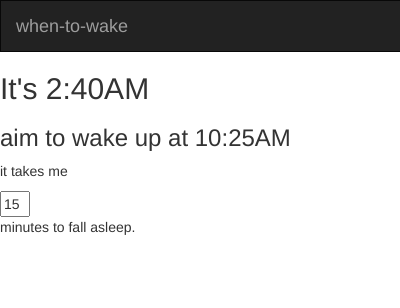
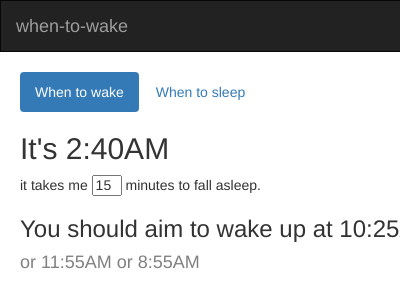
Before and after one commit to Extrct/when-to-wake, a browser extension: page app/popup.html in a window 400 px wide. Shown: the top 308 px of the page. Drawn offline with nearby package versions, Linux system fonts and the light colour scheme; some packages are replaced by stand-ins of ours; files that its build step writes are made by us from their sources; a script that the page names is missing.

Commit message:
added angular-bootstrap

```diff
--- a/app/popup.html
+++ b/app/popup.html
@@ -3,6 +3,7 @@
   <head>
     <meta charset="utf-8">
     <link rel="stylesheet" type="text/css" href="bower_components/bootstrap/dist/css/bootstrap.min.css">
+
   </head>
   <body style="width: 600px; height: 500px">
     <div ng-controller="PopupController as m">
@@ -14,14 +15,29 @@
         </div>
       </nav>
 
-      <h2>It's {{m.now | date : "h:mma"}}</h2>
-      <h3>aim to wake up at {{m.wakeUpAt(m.now.getTime())| date : "h:mma"}}</h3>
-      <p>it takes me </p>
-      <input style="width: 30px"ng-model="m.minsToSleep"/>
-      <p>minutes to fall asleep.</p>
+      <div style="padding-left: 20px">
+        <ul class="nav nav-pills">
+            <li ng-class="{active:m.isSet(1)}"><a href ng-click="m.setTab(1)">When to wake</a></li>
+            <li ng-class="{active:m.isSet(2)}"><a href ng-click="m.setTab(2)">When to sleep</a></li>
+        </ul>
+        <h2>It's {{m.now | date : "h:mma"}}</h2>
+        <h5>it takes me <input style="width: 30px"ng-model="m.minsToSleep"/> minutes to fall asleep.</h5>
+        <div ng-show="m.isSet(1)">
+             <h3>You should aim to wake up at {{m.wakeUpAt(m.now.getTime(),5) | date : "h:mma"}}</h3>
+             <h4 style="color: grey"> or {{m.wakeUpAt(m.now.getTime(),6) | date : "h:mma"}} or {{m.wakeUpAt(m.now.getTime(),4) | date : "h:mma"}}</h4>
+        </div>
+        <div ng-show="m.isSet(2)">
+             <h3>I want to wake up at {{ m.selTime | date : "h:mma"}}</h3>
+             <div uib-timepicker ng-model="m.selTime" ng-change="" hour-step="1" minute-step="15" show-meridian="true"></div>
+        </div>
+      </div>
       <script type="text/javascript" src="bower_components/angular/angular.min.js" /></script>
       <script type="text/javascript" src="bower_components/jquery/dist/jquery.min.js" /></script>
+      <script type="text/javascript" src="bower_components/angular-animate/angular-animate.min.js" /></script>
+      <script type="text/javascript" src="bower_components/angular-sanitize/angular-sanitize.min.js" /></script>
+      <script type="text/javascript" src="bower_components/angular-bootstrap/ui-bootstrap-tpls.min.js" /></script>
       <script type="text/javascript" src="scripts/popup.js"></script>
+
     </div>
   </body>
 </html>
--- a/app/scripts.babel/popup.js
+++ b/app/scripts.babel/popup.js
@@ -1,8 +1,25 @@
-angular.module('app', [])
-  .controller('PopupController', function() {
-  	this.now = new Date();
-  	this.minsToSleep = 15;
-	this.wakeUpAt = function(time){
-		return time + (60000 * 5 * 90) + (60000 * this.minsToSleep);
-	}
-  });
+'use strict';
+
+angular.module('app', ['ui.bootstrap']).controller('PopupController', function () {
+	this.tab = 1;
+	this.now = new Date();
+	var d = new Date();
+	d.setHours(8);
+	d.setMinutes(0);
+	this.selTime = d;
+	this.minsToSleep = 15;
+
+	this.sleepAt = function (){
+
+	};
+
+	this.wakeUpAt = function (time, offset) {
+		return time + 60000 * offset * 90 + 60000 * this.minsToSleep;
+	};
+	this.setTab = function (tabId) {
+	    this.tab = tabId;
+	};
+	this.isSet = function (tabId) {
+	    return this.tab === tabId;
+	};
+});
```
